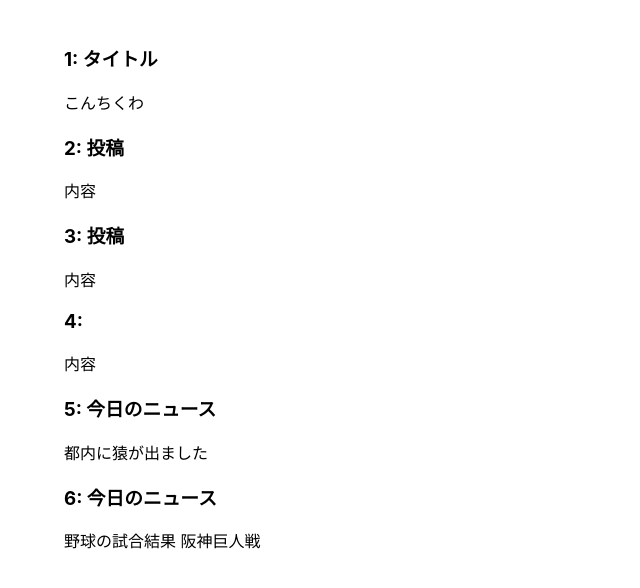
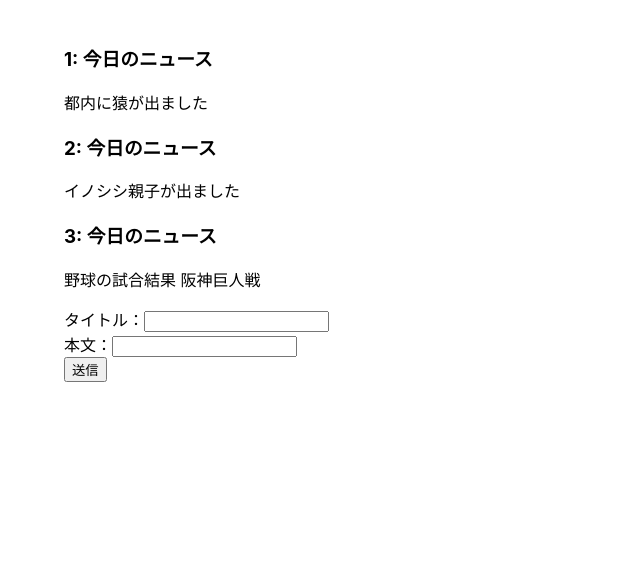
Before and after one commit to BoxPistols/react-hooks-win, a React (Create React App) app: page / in a window 1280 px wide. Shown: the top 588 px of the page, without its empty margins (0-640 px from the left). Built offline with nearby package versions, Linux system fonts and the light colour scheme; data requests are answered from the project's data file.

Commit message:
[bind] form bind

```diff
--- a/db.json
+++ b/db.json
@@ -1,33 +1,19 @@
 {
   "posts": [
     {
-      "id": 1,
-      "title": "タイトル",
-      "body": "こんちくわ"
-    },
-    {
-      "title": "投稿\n",
-      "body": "内容",
-      "id": 2
-    },
-    {
-      "title": "投稿\n",
-      "body": "内容",
-      "id": 3
-    },
-    {
-      "body": "内容",
-      "id": 4
+      "title": "今日のニュース",
+      "body": "都内に猿が出ました",
+      "id": 1
     },
     {
       "title": "今日のニュース",
-      "body": "都内に猿が出ました",
-      "id": 5
+      "body": "イノシシ親子が出ました",
+      "id": 2
     },
     {
       "title": "今日のニュース",
       "body": "野球の試合結果 阪神巨人戦",
-      "id": 6
+      "id": 3
     }
   ]
 }
--- /dev/null
+++ b/src/components/Posts.js
@@ -0,0 +1,38 @@
+// import 　コンポネント読み込み React本体から
+import React, { Component } from "react"
+import Form from "./PostsForm"
+
+// Post class Component
+class Posts extends Component {
+  // constructor
+  constructor(props) {
+    super(props)
+    // state
+    this.state = {
+      posts: this.props.posts,
+    }
+  }
+
+  render() {
+    return (
+      <section>
+        {/* in map posts obj include -> post, index */}
+        {this.state.posts.map((post, index) => {
+          return (
+            // set key
+            <section key={post.id}>
+              {/* set obj val */}
+              <h1>
+                {index + 1}: {post.title}
+              </h1>
+              <p>{post.body}</p>
+            </section>
+          )
+        })}
+        <Form />
+      </section>
+    )
+  }
+}
+
+export default Posts
--- /dev/null
+++ b/src/components/PostsForm.js
@@ -0,0 +1,62 @@
+import React, { Component } from "react"
+
+class Form extends Component {
+  constructor(props) {
+    super(props)
+
+    this.state = {
+      title: "",
+      body: "",
+    }
+
+    this.handleTitle = this.handleTitle.bind(this)
+    this.handleBody = this.handleBody.bind(this)
+  }
+
+  handleTitle(event) {
+    console.log("title:", this.state.title)
+    this.setState({ title: event.target.value })
+  }
+  handleBody(event) {
+    console.log("body:", this.state.body)
+    this.setState({ body: event.target.value })
+  }
+
+  render() {
+    return (
+      <section>
+        <form>
+          <div>
+            <label>
+              タイトル：
+              <input
+                type="text"
+                name="title"
+                value={this.state.title}
+                onChange={this.handleTitle}
+              />
+            </label>
+          </div>
+          <div>
+            <label>
+              本文：
+              <input
+                type="text"
+                name="body"
+                value={this.state.body}
+                onChange={this.handleBody}
+              />
+            </label>
+          </div>
+          <div>
+            <button type="submit" value="登録">
+              送信
+            </button>
+          </div>
+        </form>
+      </section>
+    )
+  }
+}
+
+export default Form
--- a/src/index.js
+++ b/src/index.js
@@ -3,41 +3,10 @@ import ReactDOM from "react-dom"
 import "./index.css"
 // import App from "./App"
 import * as serviceWorker from "./serviceWorker"
+import Posts from "./components//Posts"
 
 // local path on moving postman
 const url = "http://localhost:8888/posts"
-
-// Post class Component
-class Posts extends React.Component {
-  // constructor
-  constructor(props) {
-    super(props)
-    // state
-    this.state = {
-      posts: this.props.posts,
-    }
-  }
-
-  render() {
-    return (
-      <section>
-        {/* in map posts obj include -> post, index */}
-        {this.state.posts.map((post, index) => {
-          return (
-            // set key
-            <section key={post.id}>
-              {/* set obj val */}
-              <h1>
-                {index + 1}: {post.title}
-              </h1>
-              <p>{post.body}</p>
-            </section>
-          )
-        })}
-      </section>
-    )
-  }
-}
 
 // get data from url
 fetch(url)
```
